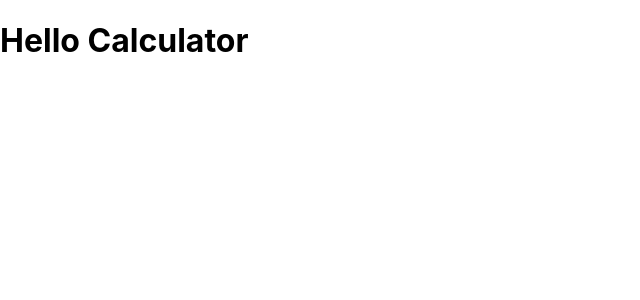
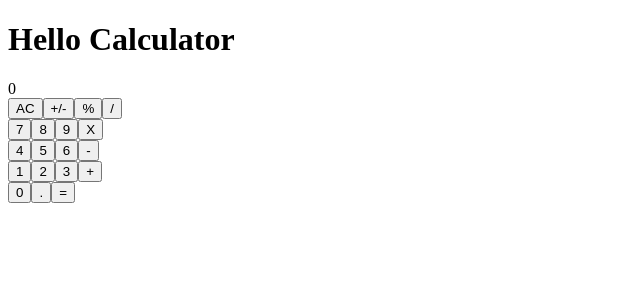
Before and after one commit to SunnyAsar/react-calculator, a React (Create React App) app: page / in a window 1280 px wide. Shown: the top 300 px of the page, without its empty margins (0-640 px from the left). Built offline with nearby package versions, Linux system fonts and the light colour scheme.

Commit message:
button, display and buttonspanel component

```diff
--- a/src/App.js
+++ /dev/null
@@ -1,11 +0,0 @@
-import React from 'react';
-
-function App() {
-  return (
-    <div>
-      <h1>Hello Calculator</h1>
-    </div>
-  );
-}
-
-export default App;
--- /dev/null
+++ b/src/components/App.js
@@ -0,0 +1,18 @@
+import React, { Component } from 'react'
+import Display from './Display'
+import ButtonPanel from './ButtonPanel'
+
+class App extends Component {
+  render(){
+    return (
+      <div>
+        <h1>Hello Calculator</h1>
+        <Display/>
+        <ButtonPanel />
+
+      </div>
+    )
+  }
+}
+
+export default App;
--- /dev/null
+++ b/src/components/Button.js
@@ -0,0 +1,18 @@
+import React from 'react'
+import PropTypes from 'prop-types'
+
+
+function Button(props){
+  return(
+    <button>{props.name}</button>
+  )
+}
+Button.defaultProps = {
+  name: 'Button'
+}
+
+Button.prototype = {
+name: PropTypes.String
+}
+
+export default Button
--- /dev/null
+++ b/src/components/ButtonPanel.js
@@ -0,0 +1,40 @@
+import React from 'react'
+import Button from './Button'
+
+function ButtonPanel (props) {
+  return (
+    <div id='button-panel'>
+      <div className="row">
+        <Button name='AC'/>
+        <Button name='+/-'/>
+        <Button name='%'/>
+        <Button name='/'  />
+      </div>
+      <div className="row">
+        <Button name='7'/>
+        <Button name='8'/>
+        <Button name='9'/>
+        <Button name='X' />
+      </div>
+      <div className="row">
+        <Button name='4'/>
+        <Button name='5'/>
+        <Button name='6'/>
+        <Button name='-' />
+      </div>
+      <div className="row">
+        <Button name='1'/>
+        <Button name='2'/>
+        <Button name='3'/>
+        <Button name='+'/>
+      </div>
+      <div className="row">
+        <Button name='0'/>
+        <Button name='.'/>
+        <Button name='=' />
+      </div>
+    </div>
+  )
+}
+
+export default ButtonPanel
--- /dev/null
+++ b/src/components/Display.js
@@ -0,0 +1,17 @@
+import React from 'react'
+import PropTypes from 'prop-types'
+
+
+function Display (props) {
+  return <div id="display">{props.result}</div>
+}
+
+Display.defaultProps = {
+  result: '0'
+}
+
+Display.propTypes = {
+  result: PropTypes.string
+}
+
+export default Display
--- a/src/index.js
+++ b/src/index.js
@@ -1,7 +1,6 @@
 import React from 'react';
 import ReactDOM from 'react-dom';
-import './index.css';
-import App from './App';
+import App from './components/App';
 import * as serviceWorker from './serviceWorker';
 
 ReactDOM.render(<App />, document.getElementById('root'));
```
